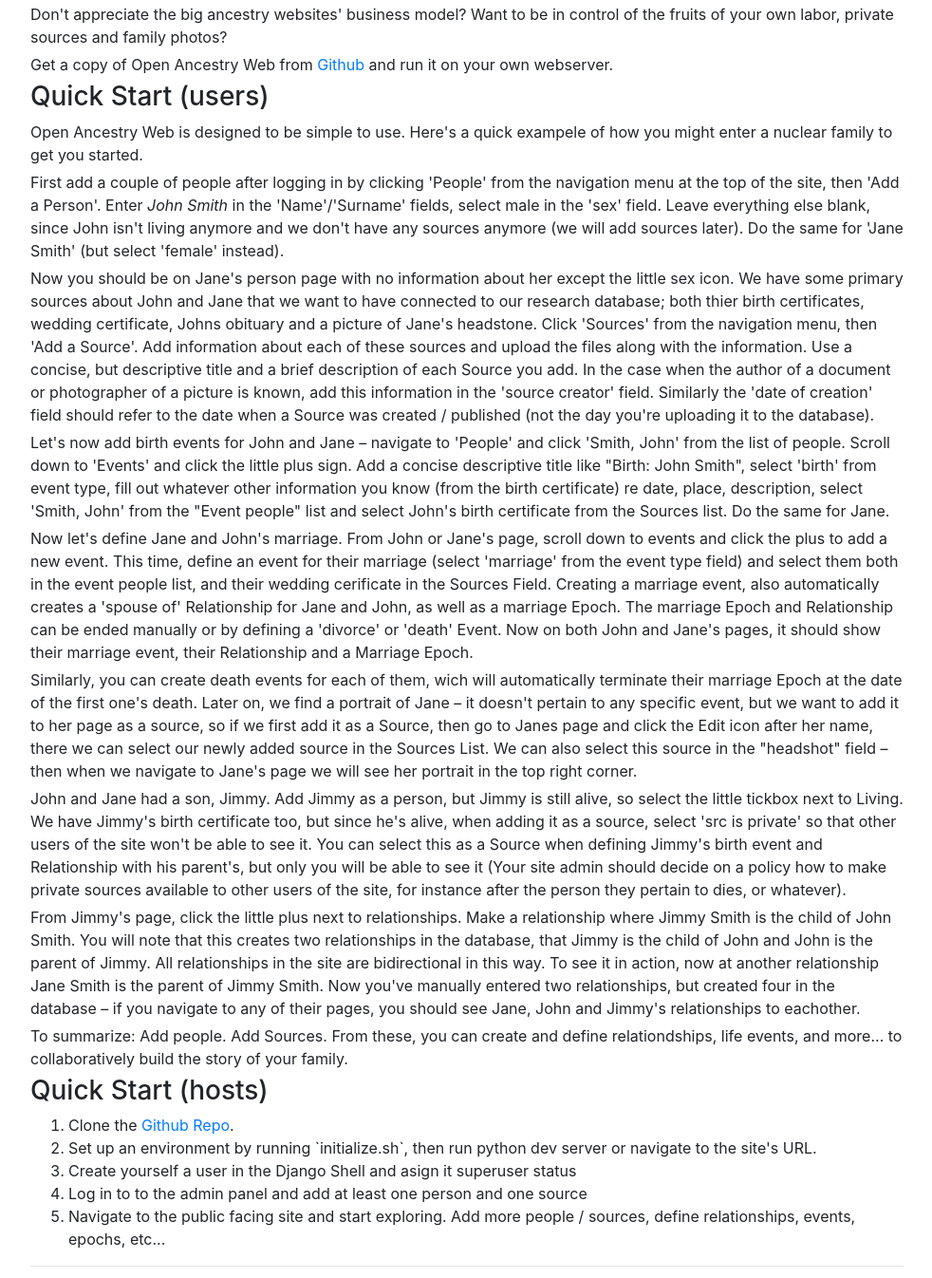
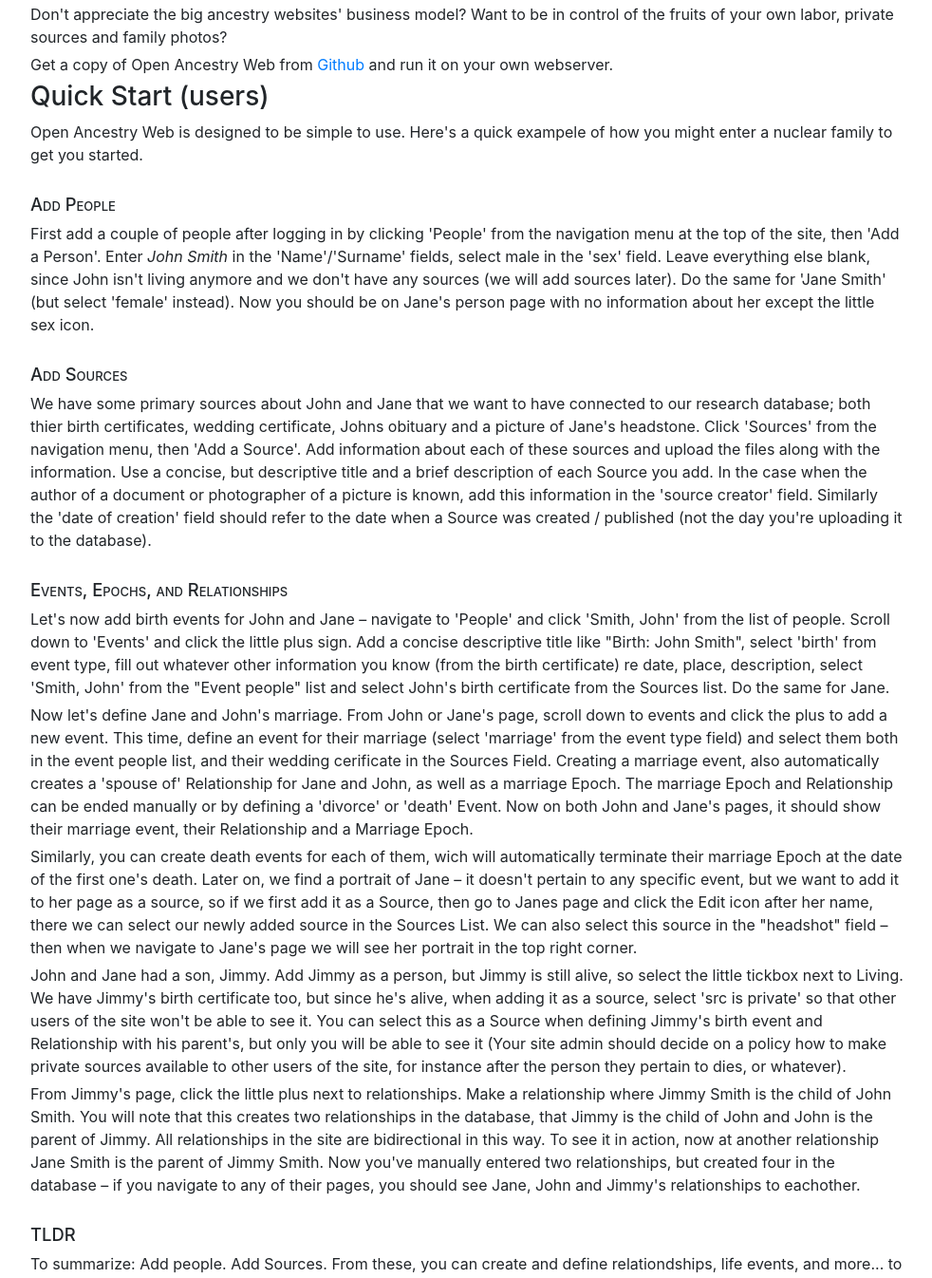
Before and after one commit to BobBorges/open-ancestry-web, a Django app: template public/templates/public/landing-page.html in a window 1280 px wide. Shown: the part 206-1552 px from the top of the page at 95% size, without its empty margins (148-1130 px from the left). Run offline with Django 3.2, Linux system fonts and the light colour scheme; the template is opened without the code that fills it, so the values that code supplies are empty; some libraries are stand-ins or nearby versions.

Commit message:
working on file uploads

```diff
--- a/private/templates/private/source-view.html
+++ b/private/templates/private/source-view.html
@@ -57,8 +57,8 @@
 	</p>
 	<h2>Preview</h2>
 	<div id="img-preview-div">
-		<a target="_blank" href="/media/priv/{{ trgtsrcobj.source_file }}">
-			<img id="img-preview" src="/media/priv/{{ trgtsrcobj.source_file }}" title="If your browser supports previews of the file type, it will appear here." alt="Click download to save and view offline.">
+		<a target="_blank" href="/media/{{ trgtsrcobj.source_file }}">
+			<img id="img-preview" src="/media/{{ trgtsrcobj.source_file }}" title="If your browser supports previews of the file type, it will appear here." alt="Click download to save and view offline.">
 		</a>
 	</div>
 	<br>
--- a/private/views.py
+++ b/private/views.py
@@ -504,8 +504,6 @@ def source_add(request):
 	if request.method == 'POST':
 		createsourceform = CreateSourceForm(request.POST, request.FILES)
 		context['createsourceform'] = createsourceform
-		print(request.POST)
-		print(request.FILES)
 		if createsourceform.is_valid():
 			sobj = createsourceform.save(commit=False)
 			sobj.created_in_DB_by_user = request.user
@@ -513,7 +511,7 @@ def source_add(request):
 			sid = sobj.id
 			return redirect('source-details', source_id=sid)
 		else:
-			print(createsourceform.errors)
+			print("ERROR private/views.py:", createsourceform.errors)
 	else:
 		createsourceform = CreateSourceForm()
 		context['createsourceform'] = createsourceform
--- a/public/templates/public/base.html
+++ b/public/templates/public/base.html
@@ -11,13 +11,12 @@
 	{% if title %}
 	<title>{{ title }}</title>
 	{% else %}
-	<title>Ancestry Web</title>
+	<title>Open Ancestry Web</title>
 	{% endif %}
 </head>
 <body>
 	<div id="page-container">
 		<div id="content-wrapper">
-
 
 			<header class="site-header">
 				<nav class="navbar navbar-expand-lg navbar-dark bg-dark fixed-top">
@@ -55,22 +54,13 @@
 				</nav>
 			</header>
 
-
-
 			<main role="main" class="container" id="pageMain">
-
-
-
 				<div id="main-row" class="row">
 					{% block content %}{% endblock %}
 				</div>
-
 			</main>
-
-
 
 		</div>
 	</div>
-
 </body>
 </html>
--- a/public/templates/public/landing-page.html
+++ b/public/templates/public/landing-page.html
@@ -16,11 +16,17 @@
 
 		<p>Open Ancestry Web is designed to be simple to use. Here's a quick exampele of how you might enter a nuclear family to get you started.</p>
 
-		<p>First add a couple of people after logging in by clicking 'People' from the navigation menu at the top of the site, then 'Add a Person'. Enter <i>John Smith</i> in the 'Name'/'Surname' fields, select male in the 'sex' field. Leave everything else blank, since John isn't living anymore and we don't have any sources anymore (we will add sources later). Do the same for 'Jane Smith' (but select 'female' instead).</p>
+		<br>
+		<h4>Add People</h4>
+		<p>First add a couple of people after logging in by clicking 'People' from the navigation menu at the top of the site, then 'Add a Person'. Enter <i>John Smith</i> in the 'Name'/'Surname' fields, select male in the 'sex' field. Leave everything else blank, since John isn't living anymore and we don't have any sources (we will add sources later). Do the same for 'Jane Smith' (but select 'female' instead). Now you should be on Jane's person page with no information about her except the little sex icon. </p>
+
+		<br>
+		<h4>Add Sources</h4>
+		<p>We have some primary sources about John and Jane that we want to have connected to our research database; both thier birth certificates, wedding certificate, Johns obituary and a picture of Jane's headstone. Click 'Sources' from the navigation menu, then 'Add a Source'. Add information about each of these sources and upload the files along with the information. Use a concise, but descriptive title and a brief description of each Source you add. In the case when the author of a document or photographer of a picture is known, add this information in the 'source creator' field. Similarly the 'date of creation' field should refer to the date when a Source was created / published (not the day you're uploading it to the database).</p>
 
 
-		<p>Now you should be on Jane's person page with no information about her except the little sex icon. We have some primary sources about John and Jane that we want to have connected to our research database; both thier birth certificates, wedding certificate, Johns obituary and a picture of Jane's headstone. Click 'Sources' from the navigation menu, then 'Add a Source'. Add information about each of these sources and upload the files along with the information. Use a concise, but descriptive title and a brief description of each Source you add. In the case when the author of a document or photographer of a picture is known, add this information in the 'source creator' field. Similarly the 'date of creation' field should refer to the date when a Source was created / published (not the day you're uploading it to the database).</p>
-
+		<br>
+		<h4>Events, Epochs, and Relationships</h4>
 		<p>Let's now add birth events for John and Jane – navigate to 'People' and click 'Smith, John' from the list of people. Scroll down to 'Events' and click the little plus sign. Add a concise descriptive title like "Birth: John Smith", select 'birth' from event type, fill out whatever other information you know (from the birth certificate) re date, place, description, select 'Smith, John' from the "Event people" list and select John's birth certificate from the Sources list. Do the same for Jane.</p>
 
 		<p>Now let's define Jane and John's marriage. From John or Jane's page, scroll down to events and click the plus to add a new event. This time, define an event for their marriage (select 'marriage' from the event type field) and select them both in the event people list, and their wedding cerificate in the Sources Field. Creating a marriage event, also automatically creates a 'spouse of' Relationship for Jane and John, as well as a marriage Epoch. The marriage Epoch and Relationship can be ended manually or by defining a 'divorce' or 'death' Event. Now on both John and Jane's pages, it should show their marriage event, their Relationship and a Marriage Epoch.</p>
@@ -30,6 +36,9 @@
 		<p>John and Jane had a son, Jimmy. Add Jimmy as a person, but Jimmy is still alive, so select the little tickbox next to Living. We have Jimmy's birth certificate too, but since he's alive, when adding it as a source, select 'src is private' so that other users of the site won't be able to see it. You can select this as a Source when defining Jimmy's birth event and Relationship with his parent's, but only you will be able to see it (Your site admin should decide on a policy how to make private sources available to other users of the site, for instance after the person they pertain to dies, or whatever). </p>
 
 		<p>From Jimmy's page, click the little plus next to relationships. Make a relationship where Jimmy Smith is the child of John Smith. You will note that this creates two relationships in the database, that Jimmy is the child of John and John is the parent of Jimmy. All relationships in the site are bidirectional in this way. To see it in action, now at another relationship Jane Smith is the parent of Jimmy Smith. Now you've manually entered two relationships, but created four in the database – if you navigate to any of their pages, you should see Jane, John and Jimmy's relationships to eachother.</p>
+
+		<br>
+		<h4>TLDR</h4>
 
 		<p>To summarize: Add people. Add Sources. From these, you can create and define relationdships, life events, and more... to collaboratively build the story of your family.</p>
 
```
Also changed, not shown: private/models.py (+2 -6 lines), private/migrations/0003_alter_source_source_file.py (added), private/migrations/0004_alter_source_source_file.py (added), private/migrations/0005_alter_source_source_file.py (added).
